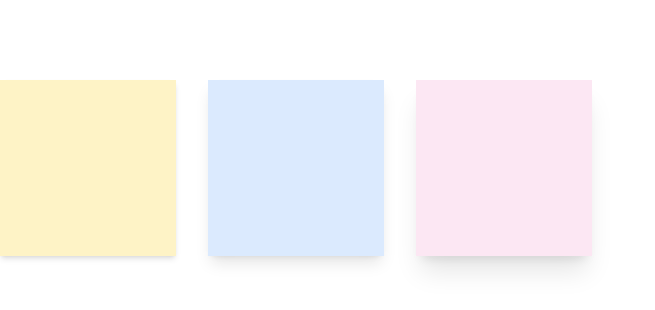
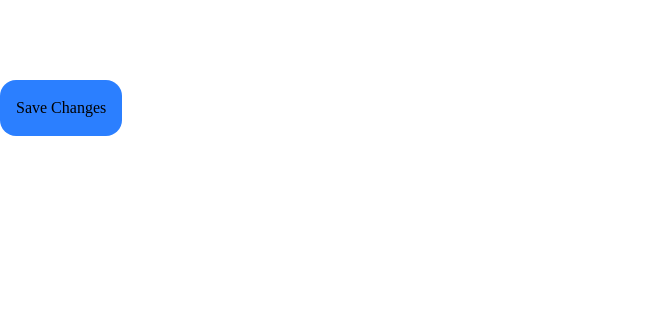
Before and after one commit to creativeemon/learn-tailwind-css, a website: page src/index.html in a window 1280 px wide. Shown: the whole page, without its empty margins (0-655 px from the left). Drawn offline with Linux system fonts and the light colour scheme; a web font is replaced by a local one.

Commit message:
transition

```diff
--- a/src/index.html
+++ b/src/index.html
@@ -11,13 +11,11 @@
 </head>
 
 <body class="font-primary max-w-7xl mx-auto py-20">
-    <!-- Effects -->
-    <div class="flex gap-8">
-        <div class="size-44 bg-amber-100 shadow-md "></div>
-        <div class="size-44 bg-blue-100 shadow-lg"></div>
-        <div class="size-44 bg-pink-100 shadow-xl"></div>
-
-    </div>
+    <!-- transition -->
+<button
+    class="bg-blue-500 transition delay-150 duration-300 ease-in-out hover:-translate-y-1 hover:scale-110 hover:bg-indigo-500  p-4 rounded-2xl">
+    Save Changes
+</button>
 </body>
 
 </html>
```
Also changed, not shown: src/output.css.
